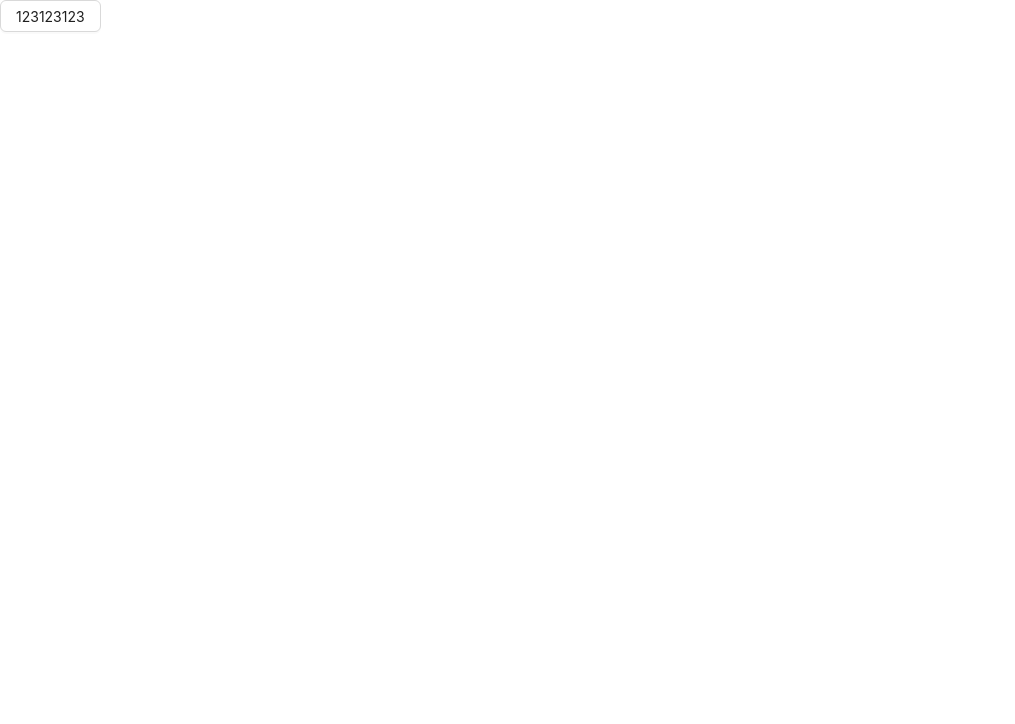
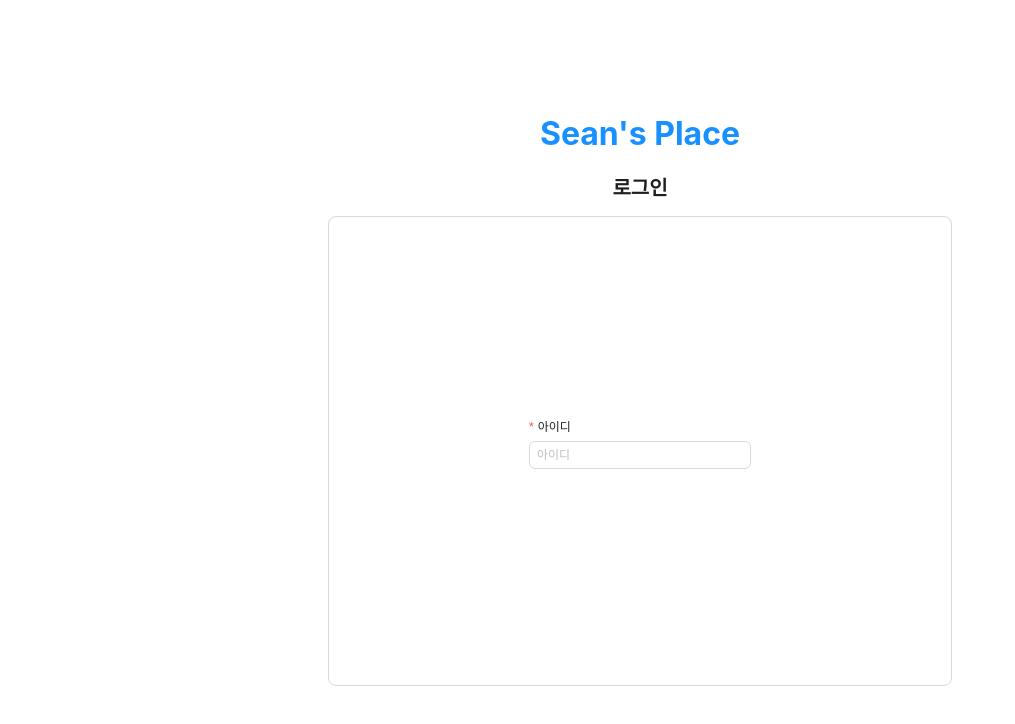
Before and after one commit to Seanniie/sean-portfolio-front, a React (Vite) app: page /login in a window 1280 px wide. Shown: the top 724 px of the page, without its empty margins (0-1015 px from the left). Built offline with nearby package versions, Linux system fonts and the light colour scheme.

Commit message:
login page 제작중

```diff
--- a/package.json
+++ b/package.json
@@ -9,7 +9,8 @@
     "react": "^18.2.0",
     "react-dom": "^18.2.0",
     "react-router-dom": "^6.22.1",
-    "recoil": "^0.7.7"
+    "recoil": "^0.7.7",
+    "styled-components": "^6.1.8"
   },
   "scripts": {
     "start": "vite",
--- a/src/Routers.tsx
+++ b/src/Routers.tsx
@@ -1,5 +1,5 @@
 import { BrowserRouter, Routes, Route } from 'react-router-dom';
-import Login from '@/pages/Login/Login';
+import Login from './pages/Login/index';
 
 function Routers() {
   return (
--- a/src/main.tsx
+++ b/src/main.tsx
@@ -18,16 +18,24 @@ function ThemedApp() {
 
   const defaultThemeConfig: ThemeConfig = {
     // token: {
-    //   colorPrimary: '#1890ff',
+    //   paddingXS: 4,
     // },
-    algorithm: antdTheme.defaultAlgorithm,
+    algorithm: [antdTheme.defaultAlgorithm, antdTheme.compactAlgorithm],
+    components: {
+      Typography: {},
+      /* here is your component tokens */
+    },
   };
 
   const darkThemeConfig: ThemeConfig = {
     // token: {
     //   colorPrimary: '#1d1d1d',
     // },
-    algorithm: antdTheme.darkAlgorithm,
+    algorithm: [antdTheme.darkAlgorithm, antdTheme.compactAlgorithm],
+    components: {
+      Typography: {},
+      /* here is your component tokens */
+    },
   };
 
   const themeConfig = theme === 'default' ? defaultThemeConfig : darkThemeConfig;
--- a/src/pages/Login/Login.tsx
+++ b/src/pages/Login/Login.tsx
@@ -1,7 +1,35 @@
-import { Button } from 'antd';
+import { useEffect } from 'react';
+import { Space } from 'antd';
+import styled from 'styled-components';
+import LoginForm from './LoginForm';
+import LoginHeader from './LoginHeader';
 
 function Login() {
-  return <Button>123123123</Button>;
+  useEffect(() => {
+    const originalTitle = document.title;
+    document.title += ' - Login';
+
+    return () => {
+      document.title = originalTitle;
+    };
+  }, []);
+
+  return (
+    <LoginWrapper>
+      <Space direction="vertical" align="center">
+        <LoginHeader />
+        <LoginForm />
+      </Space>
+    </LoginWrapper>
+  );
 }
 
 export default Login;
+
+const LoginWrapper = styled.div`
+  width: 100vw;
+  height: 100vh;
+  display: flex;
+  justify-content: center;
+  align-items: center;
+`;
--- /dev/null
+++ b/src/pages/Login/LoginForm.tsx
@@ -0,0 +1,32 @@
+import { Form, Input, Space, theme } from 'antd';
+
+function LoginForm() {
+  const [loginForm] = Form.useForm();
+  const { token } = theme.useToken();
+
+  return (
+    <Space
+      direction="vertical"
+      align="center"
+      size="small"
+      style={{
+        border: '1px solid',
+        borderRadius: token.borderRadiusLG,
+        borderColor: token.colorBorder,
+        padding: 200,
+      }}
+    >
+      <Form form={loginForm} layout="vertical">
+        <Form.Item
+          label="아이디"
+          name="userId"
+          rules={[{ required: true, message: '아이디를 입력해주세요', whitespace: true }]}
+        >
+          <Input placeholder="아이디" allowClear />
+        </Form.Item>
+      </Form>
+    </Space>
+  );
+}
+
+export default LoginForm;
--- /dev/null
+++ b/src/pages/Login/LoginHeader.tsx
@@ -0,0 +1,14 @@
+import { Space, Typography } from 'antd';
+
+const { Title } = Typography;
+
+function LoginHeader() {
+  return (
+    <Space direction="vertical" align="center" size="small">
+      <Title style={{ fontWeight: 'bold', color: '#1890ff' }}>Sean&apos;s Place</Title>
+      <Title level={3}>로그인</Title>
+    </Space>
+  );
+}
+
+export default LoginHeader;
--- /dev/null
+++ b/src/pages/Login/index.tsx
@@ -0,0 +1,3 @@
+import Login from './Login';
+
+export default Login;
```
Also changed, not shown: .eslintrc.cjs, 1 other file (tests, documents, lock files or other folders).
